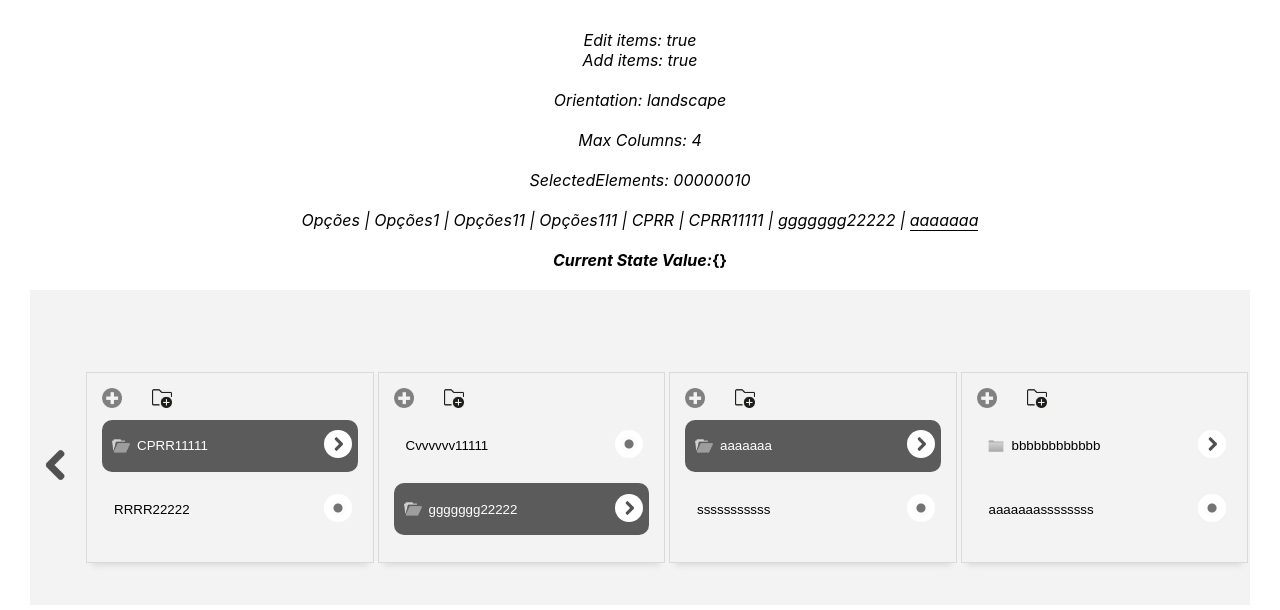
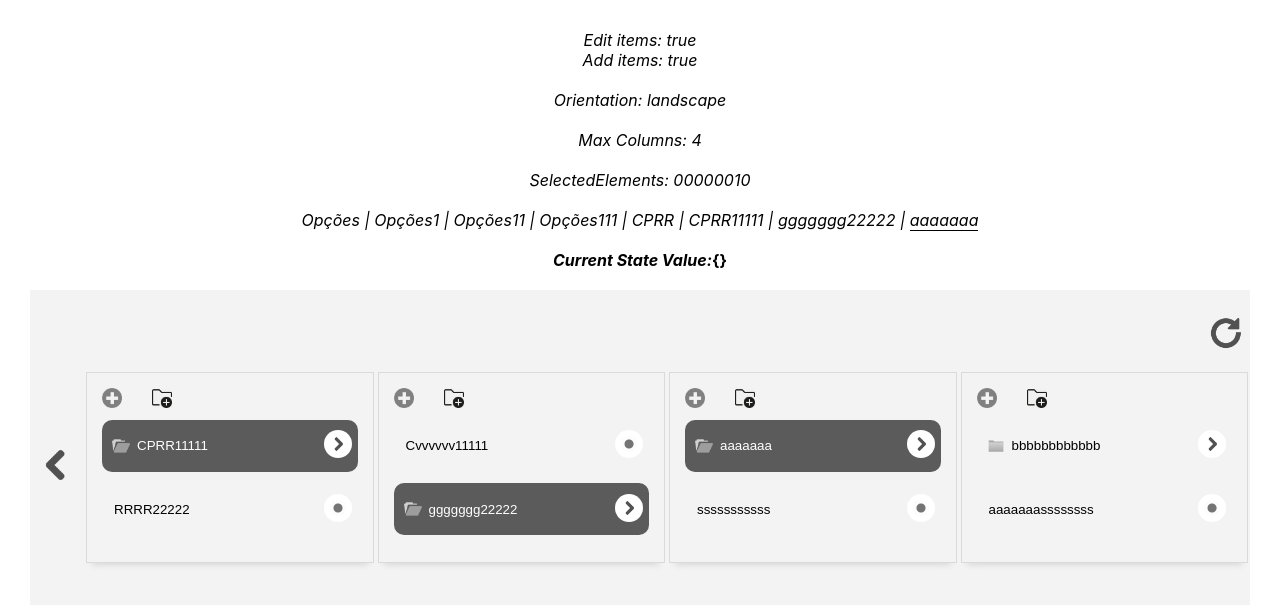
Before and after one commit to zealves/browse-tree, a React (Create React App) app: page / in a window 1280 px wide. Shown: the top 610 px of the page. Built offline with nearby package versions, Linux system fonts and the light colour scheme.

Commit message:
Add reset function

```diff
--- a/src/components/browseTree/browseTree.css
+++ b/src/components/browseTree/browseTree.css
@@ -201,6 +201,7 @@ input:read-write:focus {
     width: auto;
     height: 100%;
     cursor: pointer;
+    margin-left: 30px;
 }
 
 ::-webkit-scrollbar {
--- a/src/components/browseTree/browseTree.js
+++ b/src/components/browseTree/browseTree.js
@@ -8,6 +8,7 @@ import dot from '../../assets/img/dot.png'
 import plus from '../../assets/img/plus.png'
 import plusFolder from '../../assets/img/plusFolder.png'
 import save from '../../assets/img/save.png'
+import reset from '../../assets/img/reset.png'
 
 const Item = ({ data, index, renderChildren, columnPosition, selected, updateItem, deleteItem, editItems }) => {
     const { title, children, value } = data
@@ -67,8 +68,10 @@ const Item = ({ data, index, renderChildren, columnPosition, selected, updateIte
 class BrowseTree extends Component {
     constructor(props, context) {
         super(props, context)
+        const elements = JSON.parse(JSON.stringify(this.props.elements))
         this.state = {
-            elements: this.props.elements || [],
+            originalElements: this.props.elements || [],
+            elements: elements || [],
             childrenElements: [],
             columnPosition: 0,
             selectedElements: this.props.selectedElements || [],
@@ -353,6 +356,10 @@ class BrowseTree extends Component {
         }
     }
 
+    resetItems = () => {
+        console.log('resetItems', this.state.originalElements)
+    }
+
     render() {
         const { childrenElements, selectedElements, currentValue, path, maxColumns, showBackBtn, editItems, addItems, saveItems } = this.state
         const { orientation } = this.props
@@ -385,6 +392,7 @@ class BrowseTree extends Component {
                 )}
                 <div className={'saveArea animated fadeIn'}>
                     {saveItems && <img onClick={this.saveItems} title={'Save'} alt={'Save items'} src={save} className={'saveIcon'} />}
+                    <img onClick={this.resetItems} title={'Reset'} alt={'Reset'} src={reset} className={'saveIcon'} />
                 </div>
                 <section className='browseTree animated fadeIn'>
                     <div className='browseSubTree' style={this.layoutOrientation}>
```
Also changed, not shown: src/assets/img/reset.png (added).
